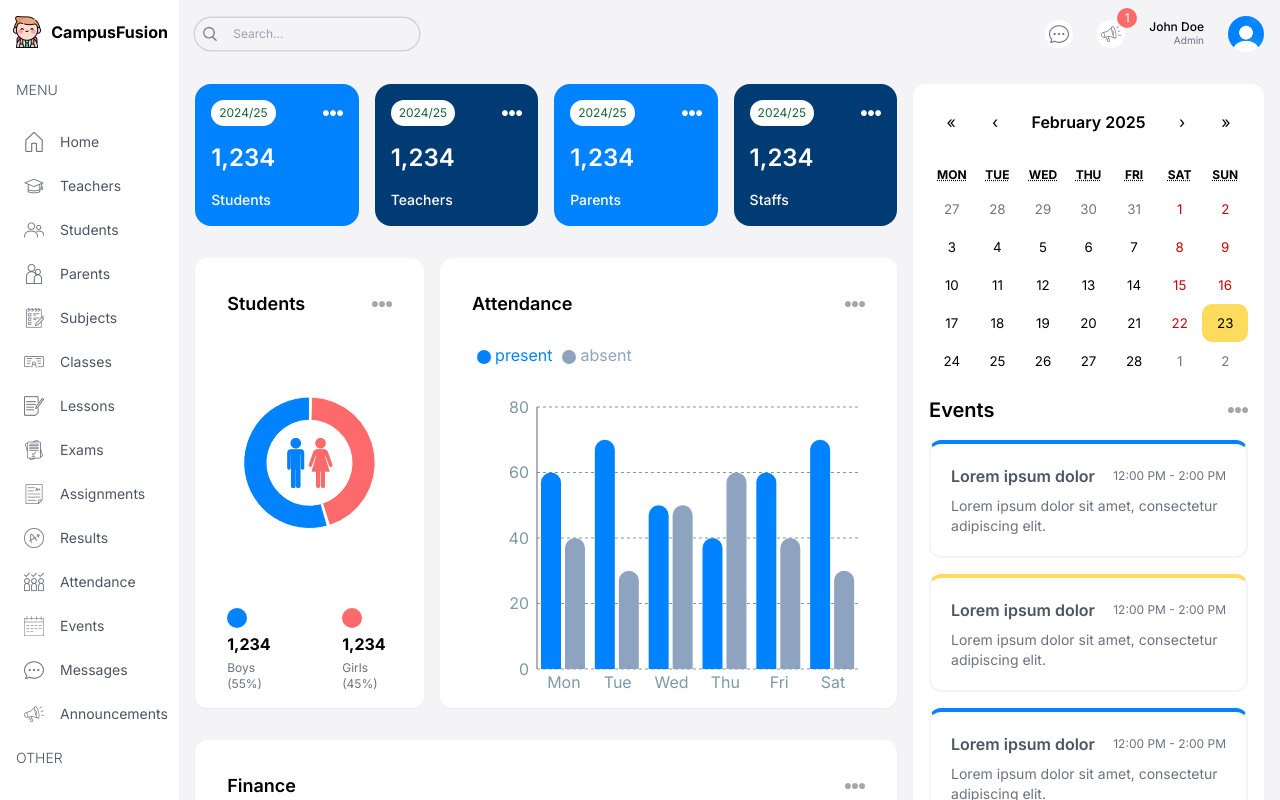
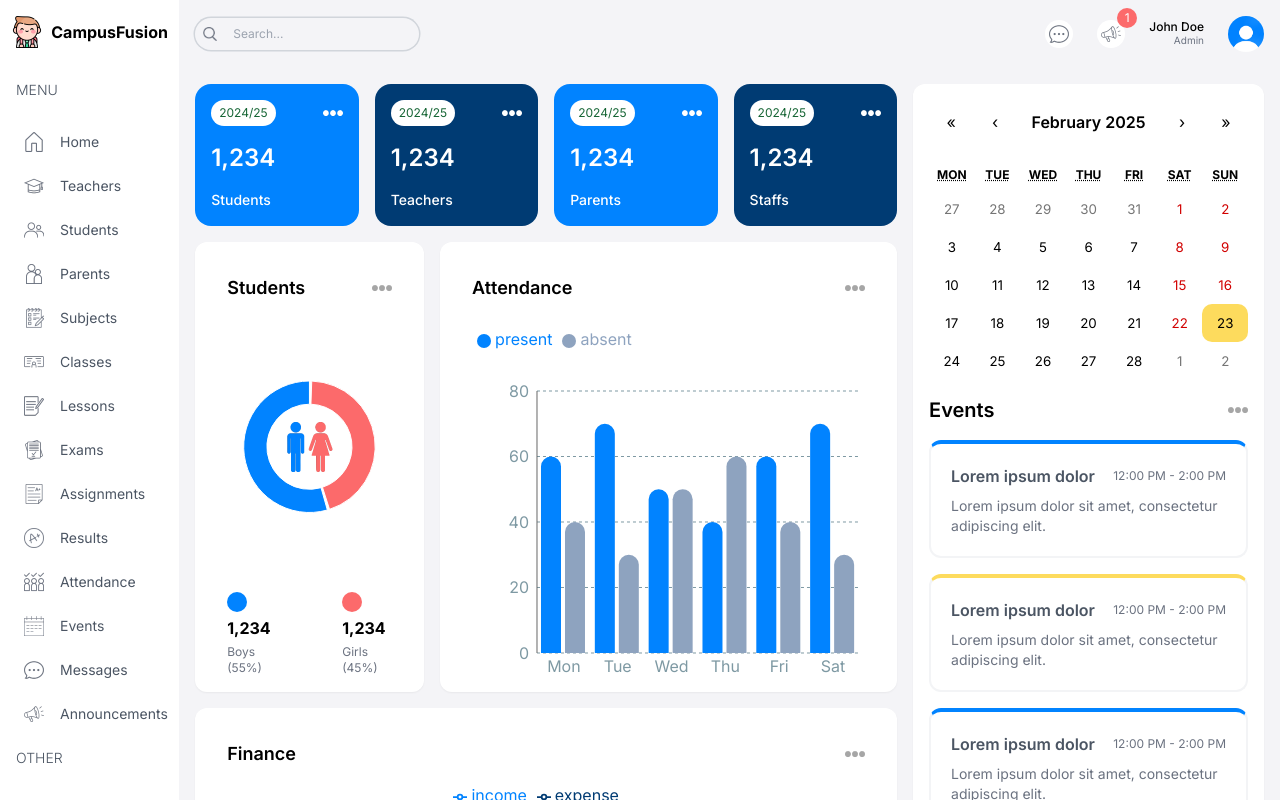
Before and after one commit to adivishnu-a/CampusFusion, a Next.js app: page /admin in a window 1280 px wide. Built offline with nearby package versions, Linux system fonts and the light colour scheme.

Commit message:
Reduce gap spacing in admin and student page layouts for improved consistency

```diff
--- a/src/app/(dashboard)/admin/page.tsx
+++ b/src/app/(dashboard)/admin/page.tsx
@@ -8,7 +8,7 @@ const AdminPage = () => {
   return (
     <div className="p-4 flex gap-4 flex-col md:flex-row">
       {/* Left */}
-      <div className="w-full lg:w-2/3 flex flex-col gap-8">
+      <div className="w-full lg:w-2/3 flex flex-col gap-4">
         {/* User Cards */}
         <div className="flex gap-4 justify-between flex-wrap">
           <UserCard type="student"></UserCard>
@@ -33,7 +33,7 @@ const AdminPage = () => {
         </div>
       </div>
       {/* Right */}
-      <div className="w-full lg:w-1/3 flex flex-col gap-8">
+      <div className="w-full lg:w-1/3 flex flex-col gap-4">
         <EventCalendar />
         <Announcements />
       </div>
--- a/src/app/(dashboard)/student/page.tsx
+++ b/src/app/(dashboard)/student/page.tsx
@@ -12,7 +12,7 @@ const StudentPage = () => {
         </div>
       </div>
       {/* Right */}
-      <div className="w-full lg:w-1/3 flex flex-col gap-8">
+      <div className="w-full lg:w-1/3 flex flex-col gap-4">
         <EventCalendar />
         <Announcements />
       </div>
```
